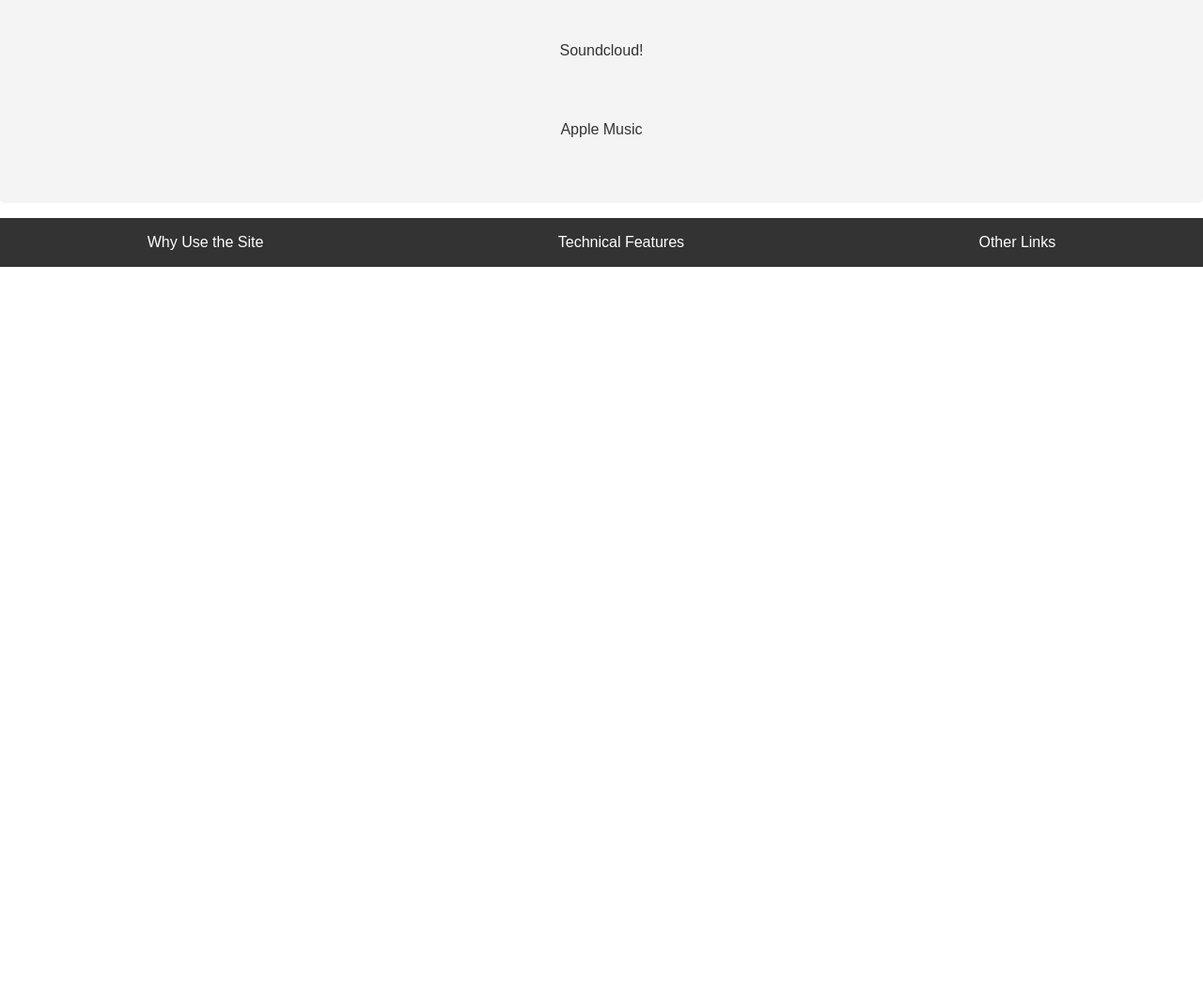
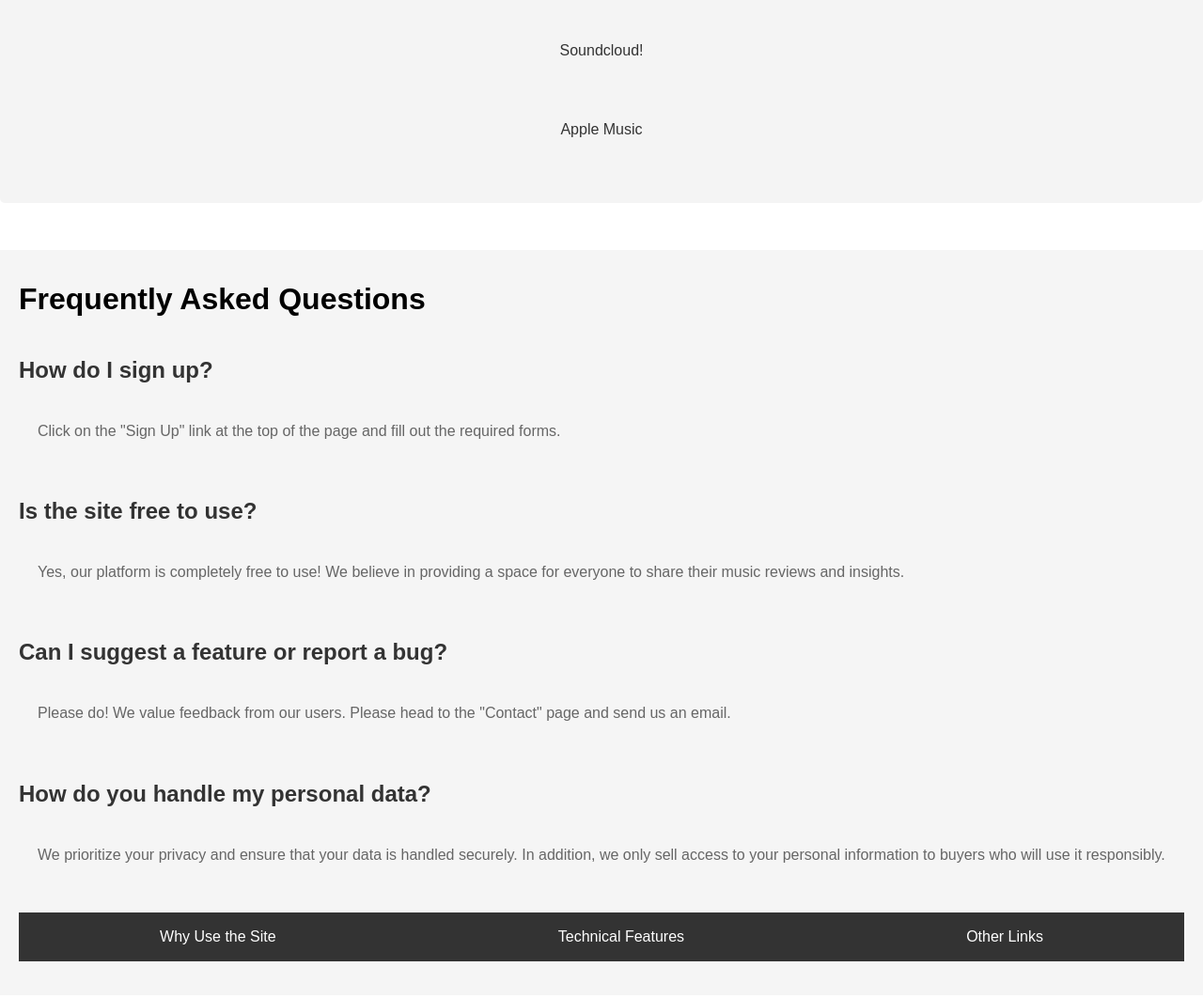
Before and after one commit to arieaton/comp333_hw1, a plain HTML site: page index.html in a window 1280 px wide. Shown: the part 1888-2950 px from the top of the page at 94% size. Before the commit the page ends 2188 px from the top, so only its background shows below. Drawn offline with Linux system fonts and the light colour scheme.

Commit message:
Added a faq section

```diff
--- a/index.html
+++ b/index.html
@@ -9,6 +9,7 @@
         <title>Ari and Richie's Music Review Site</title>
         <link rel="stylesheet" href="stylesheetgpt.css" />
       </head>
+
       <body>
         <div class="top-bar">
           <div class="logo">
@@ -79,6 +80,33 @@
           <a href="https://music.apple.com/">Apple Music</a><br />
         </div>
 
+        <div id="FAQs">
+        <h1>Frequently Asked Questions</h1>
+
+        <div class="faq-item">
+          <h2>How do I sign up?</h2>
+          <p>Click on the "Sign Up" link at the top of the page and fill out the required forms.</p>
+        </div>
+
+        <div class="faq-item">
+          <h2>Is the site free to use?</h2>
+          <p>
+            Yes, our platform is completely free to use!
+            We believe in providing a space for everyone to share their music reviews and insights.
+          </p>
+        </div>
+
+        <div class="faq-item">
+          <h2>Can I suggest a feature or report a bug?</h2>
+          <p>Please do! We value feedback from our users. Please head to the "Contact" page and send us an email.</p>
+        </div>
+
+        <div class="faq-item">
+          <h2>How do you handle my personal data?</h2>
+          <p>We prioritize your privacy and ensure that your data is handled securely.
+            In addition, we only sell access to your personal information to buyers who will use it responsibly. </p>
+        </div>
+
         <div id="navbar" class="navbar">
           <ul>
             <li><a href="#WhyUse">Why Use the Site</a></li>
@@ -87,6 +115,5 @@
           </ul>
         </div>
       </body>
-    </html>
-  </body>
+
 </html>
--- a/stylesheetgpt.css
+++ b/stylesheetgpt.css
@@ -162,3 +162,25 @@ p {
   #navbar {
     color: red;
   }
+
+  #FAQs {
+  margin: 50px 0;
+  padding: 20px;
+  background-color: #f5f5f5;
+}
+
+.faq-item {
+  margin-bottom: 30px;
+}
+
+.faq-item h2 {
+  color: #333;
+  font-size: 1.5em;
+  margin-bottom: 10px;
+}
+
+.faq-item p {
+  color: #666;
+  font-size: 1em;
+  line-height: 1.4;
+}
```
